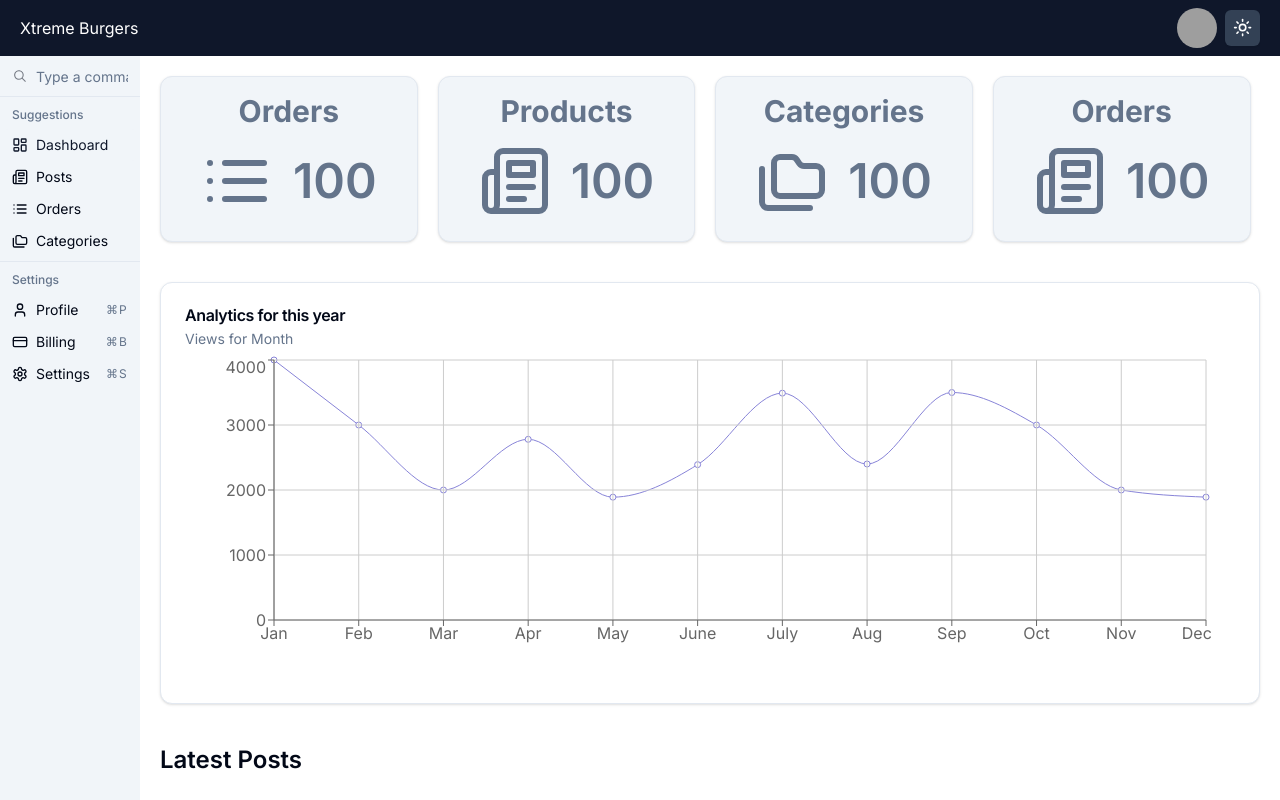
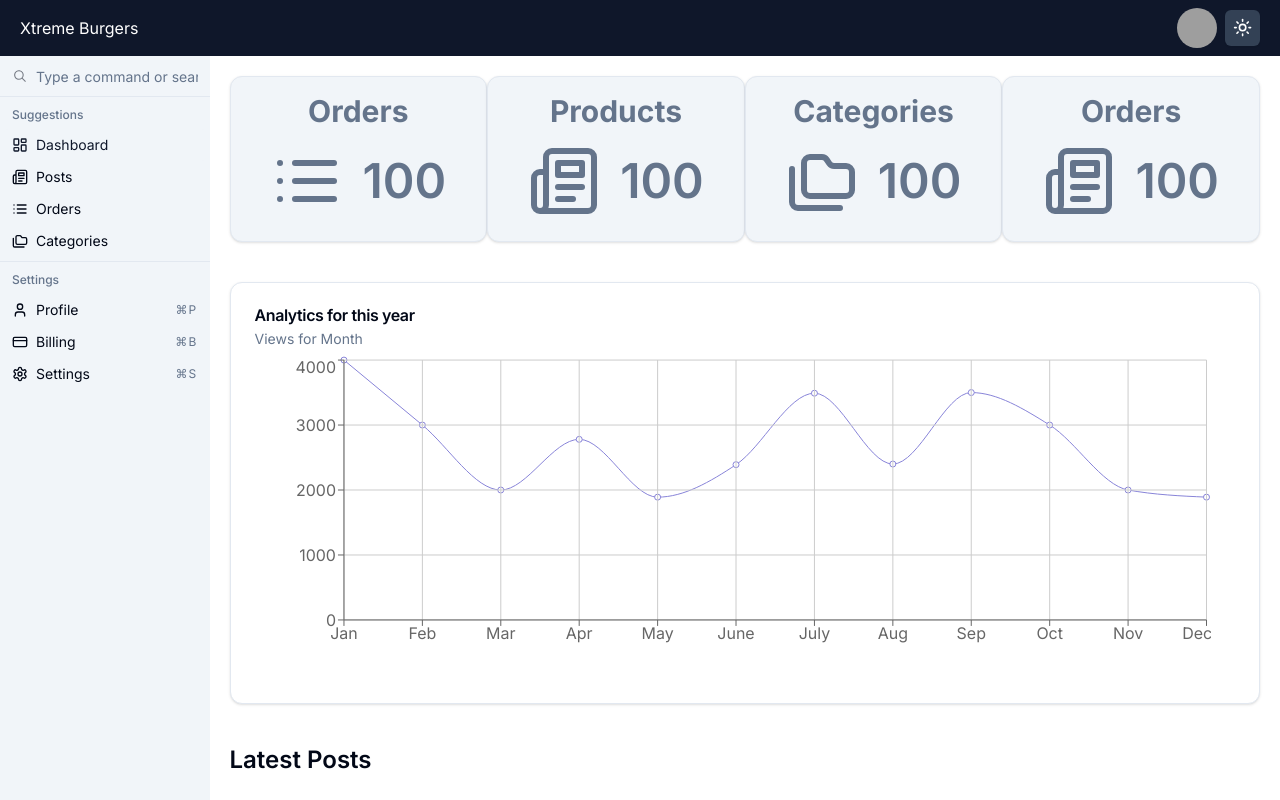
Before and after one commit to UsamaBhakrani/dashboard-next-ts, a Next.js app: page / in a window 1280 px wide. Shown: the top 800 px of the page. Built offline with nearby package versions, Linux system fonts and the light colour scheme; grey boxes are pictures that could not be loaded.

Commit message:
fix padding on dashboard cards

```diff
--- a/app/page.tsx
+++ b/app/page.tsx
@@ -6,7 +6,7 @@
 export default function Home() {
   return (
     <>
-      <div className="flex flex-col justify-between gap-5 mr-5 md:flex-row">
+      <div className="flex flex-col justify-between gap-y-5 md:flex-row">
         <DashBoardCard
           icon={<List className="text-slate-500" size={72} />}
           title="Orders"
```
